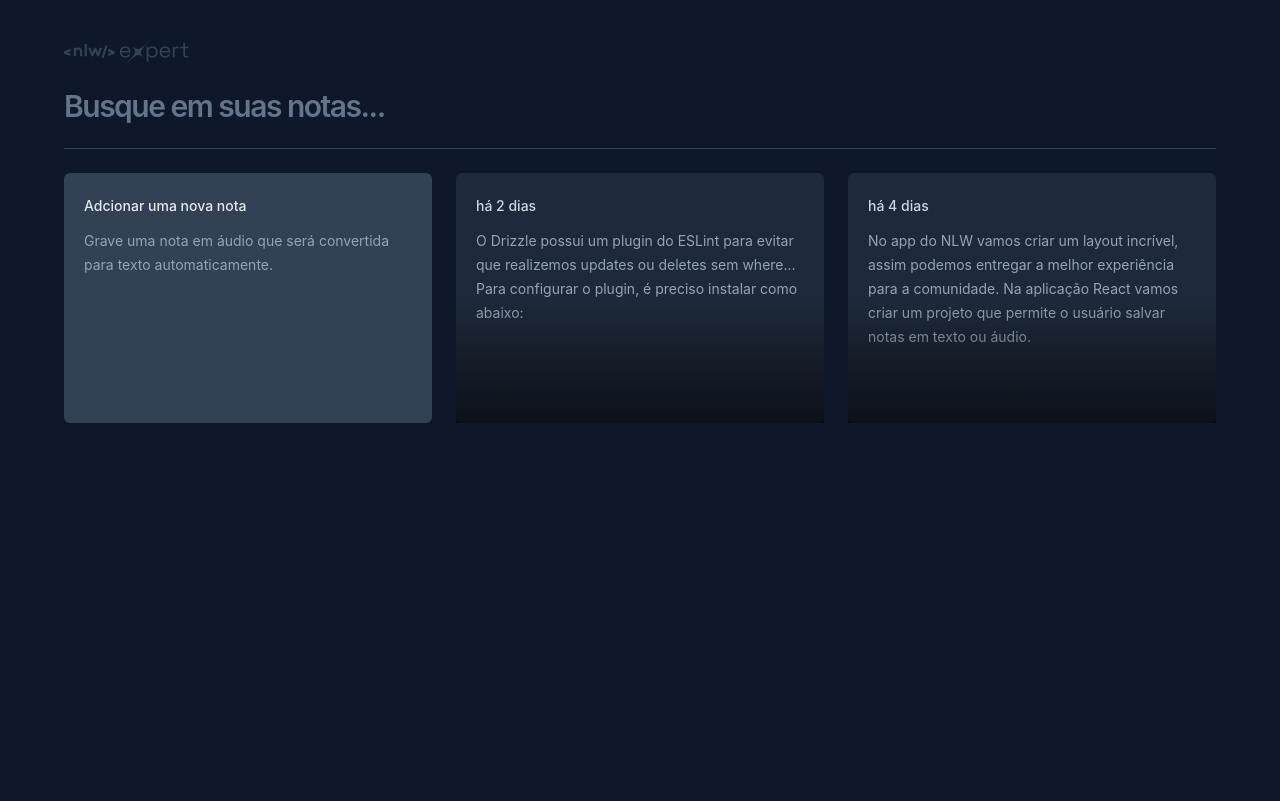
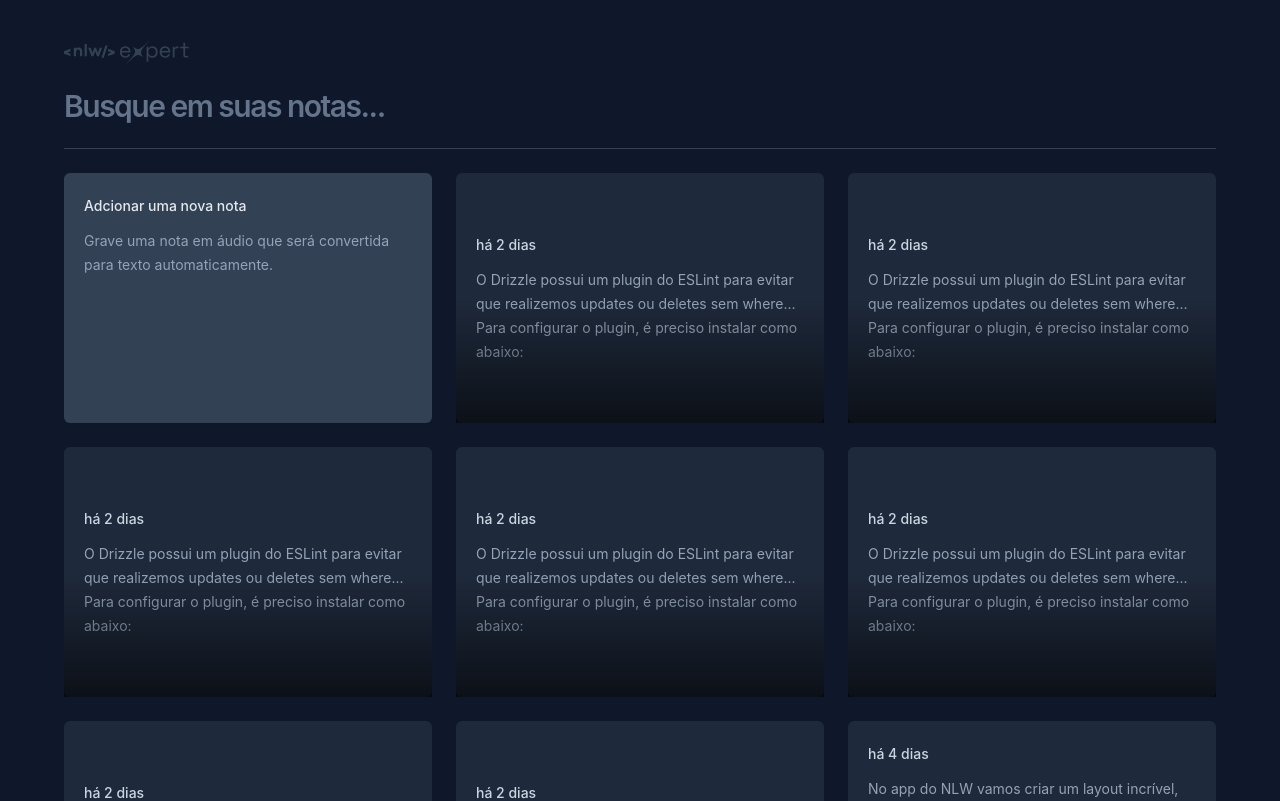
Before and after one commit to AlysonDEV/nlw-export-notes, a React (Vite) app: page / in a window 1280 px wide. Shown: the top 801 px of the page. Built offline with nearby package versions, Linux system fonts and the light colour scheme.

Commit message:
first lesson finished :tada:

```diff
--- a/src/app.tsx
+++ b/src/app.tsx
@@ -1,4 +1,6 @@
 import logo from './assets/logo-nlw-export.svg'
+import { NewNoteCard } from './components/new-note-card'
+import { NoteCard } from './components/note-card'
 
 export function App() {
   return (
@@ -15,27 +17,16 @@ export function App() {
       <div className='h-px bg-slate-700' />
 
       <div className='grid grid-cols-3 gap-6 auto-rows-[250px]'>
-        <div className='rounded-md bg-slate-700 p-5 space-y-3'>
-          <span className='text-sm font-medium text-slate-200'>
-            Adcionar uma nova nota
-          </span>
-          <p className='text-sm leading-6 text-slate-400'>
-            Grave uma nota em áudio que será convertida para texto automaticamente.
-          </p>
-        </div>
+        <NewNoteCard />
 
-        <div className='rounded-md bg-slate-800 p-5 space-y-3 relative'>
-          <span className='text-sm font-medium text-slate-300'>
-            há 2 dias
-          </span>
-          <p className='text-sm leading-6 text-slate-400'>
-            O Drizzle possui um plugin do ESLint para evitar que realizemos updates ou deletes sem where...
+        <NoteCard />
+        <NoteCard />
+        <NoteCard />
+        <NoteCard />
+        <NoteCard />
+        <NoteCard />
+        <NoteCard />
 
-            Para configurar o plugin, é preciso instalar como abaixo:
-          </p>
-
-          <div className='absolute bottom-0 left-0 right-0 h-1/2 bg-gradient-to-t from-black/60 to-black/0 pointer-events-none' />
-        </div>
 
         <div className='rounded-md bg-slate-800 p-5 space-y-3 relative'>
           <span className='text-sm font-medium text-slate-300'>
--- /dev/null
+++ b/src/components/new-note-card.tsx
@@ -0,0 +1,12 @@
+export function NewNoteCard() {
+  return  (
+    <div className='rounded-md bg-slate-700 p-5 space-y-3'>
+      <span className='text-sm font-medium text-slate-200'>
+        Adcionar uma nova nota
+      </span>
+      <p className='text-sm leading-6 text-slate-400'>
+        Grave uma nota em áudio que será convertida para texto automaticamente.
+      </p>
+    </div>
+  )
+}
--- /dev/null
+++ b/src/components/note-card.tsx
@@ -0,0 +1,14 @@
+export function NoteCard() {
+  return (
+    <button className="rounded-md text-left bg-slate-800 p-5 space-y-3 relative outline-none hover:ring-2 hover:ring-slate-600 focus-visible:ring-2 focus-visible:ring-lime-400">
+      <span className="text-sm font-medium text-slate-300">há 2 dias</span>
+      <p className="text-sm leading-6 text-slate-400">
+        O Drizzle possui um plugin do ESLint para evitar que realizemos updates
+        ou deletes sem where... Para configurar o plugin, é preciso instalar
+        como abaixo:
+      </p>
+
+      <div className="absolute bottom-0 left-0 right-0 h-1/2 bg-gradient-to-t from-black/60 to-black/0 pointer-events-none" />
+    </button>
+  );
+}
```
